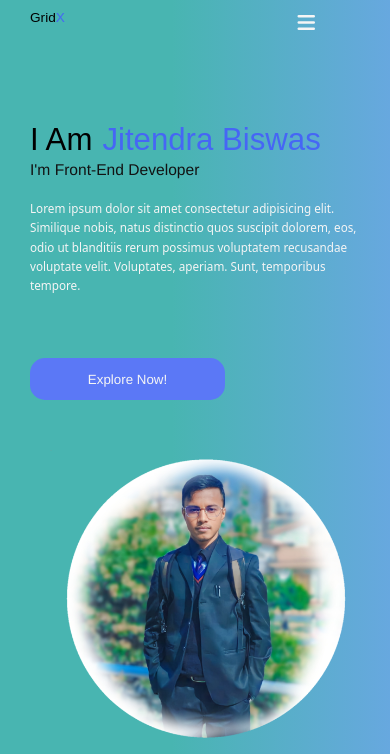
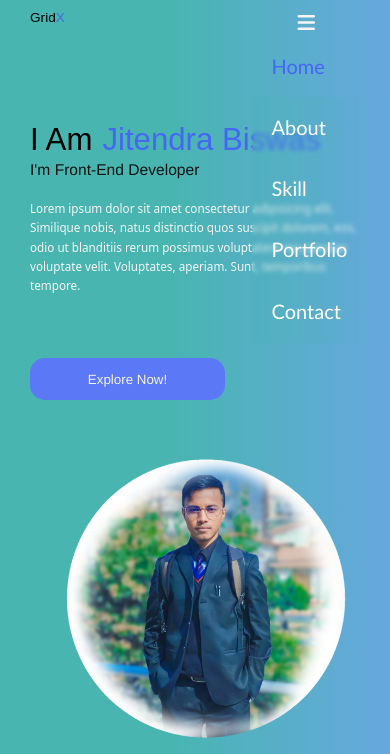
Before and after one commit to jitendra-biswas/Portfolo-site, a plain HTML site: page index.html in a window 390 px wide. Both pictures are taken after a click on the button 306 px from the left and 23 px from the top of the page. Shown: the top 754 px of the page. Drawn offline with Linux system fonts and the light colour scheme.

Commit message:
first commit

```diff
--- a/home.css
+++ b/home.css
@@ -6,14 +6,15 @@
 
 }
 main{
-    background-color: #d3c2ba;
+    background-color: #c2b8b6;
+    position: relative;
 }
 nav{
     height: 75px;
     display: flex;
     align-items: center;
     padding: 0px 100px;
-    background-color: #d3c2ba;
+    background-color: #c2b8b6;
     justify-content: space-between;
 
 }
@@ -41,9 +42,10 @@ nav .logo h2{
 }
 
 
-nav .elements{
+nav .elements .elem{
     display: flex;
     gap: 5vw;
+    list-style: none;
 }
 
 nav .elements a{
@@ -66,6 +68,34 @@ nav .elements #bar{
     display: none;
 }
 
+.side-nav{
+    position: absolute;
+    line-height: 10vh;
+    width: 150px;
+    background: rgba(72, 181, 177, 0.214);
+    background: linear-gradient(90deg, rgba(72, 181, 177, 0.185) 44%, rgba(103, 167, 223, 0.234) 100%);
+    backdrop-filter: blur(2px);
+    display: flex;
+    flex-direction: column;
+    margin-left: 64.5vw;
+
+}
+
+.side-nav a{
+    font-size: 20px;
+    text-decoration: none;
+    font-family: 'Gill Sans', 'Gill Sans MT', Calibri, 'Trebuchet MS', sans-serif;
+    color: white;
+}
+
+.side-nav{
+    display: none;
+}
+
+.side-nav a:hover{
+    color:#5b78f6
+}
+
 section{
     display: flex;
 }
@@ -73,7 +103,7 @@ section{
 .content1{
     height: 80vh;
     width: 50vw;
-    background-color: #d3c2ba;
+    background-color: #c2b8b6;
     display: flex;
     justify-content: center;
     flex-direction: column;
@@ -152,17 +182,22 @@ button:hover{
     height: 80vh;
     width: 40vw;
     margin-left: 10vw;
-    background-color:#d3c2ba;
+    background-color:#c2b8b6;
     display: flex;
     justify-content: center;
     align-items: center;
 }
 
-.content2 img{
-    margin-top: 5.3vh;
-    width: 30vw;
-  filter: drop-shadow( 10px 20px 55px #582307);
-  border-radius: 25px;
+.content2{
+    width: 600px;
+    height: 600px;
+    background-image: url(anish.png);
+    background-size: 410px;
+    background-repeat: no-repeat;
+    background-position-y: -20px;
+    background-position-x: 50px;
+    margin-top: 1vh;
+    border-radius: 50%;
 
 
 }
@@ -243,6 +278,9 @@ button:hover{
         background: rgb(72,181,177);
         background: linear-gradient(90deg, rgba(72,181,177,1) 44%, rgba(103,168,223,1) 100%);
         justify-content: space-between;
+        align-items: flex-start;
+        margin-bottom: 5vh;
+
 
     }
 
@@ -250,6 +288,62 @@ button:hover{
         font-size: 3.5vmin;
         font-family:Arial, Helvetica, sans-serif;
         font-weight: 500;
+        margin-top: 10px;
+    }
+
+    nav .elements{
+        display: flex;
+        width: auto;
+        margin-top: -50px;
+
+        align-items: flex-end;
+
+        padding: 10px 45px;
+
+    }
+
+    nav .elements button{
+        width: auto;
+        font-size: 20px;
+        background-color: transparent;
+    }
+
+    nav .elements .elem{
+       display: none;
+        flex-direction: column;
+    }
+
+    nav .elements .elem a{
+        color: white;
+        list-style: none;
+    }
+
+    .side-nav ul{
+        display: flex;
+        margin-top: -60px;
+        list-style: none;
+        flex-direction: column;
+        line-height: 7vh;
+    }
+
+    .side-nav a{
+        padding: 10px 20px;
+    }
+
+    .side-nav{
+        display: none;
+    }
+
+    .elements a{
+        display: none;
+    }
+
+    nav .elements #bar{
+        display: block;
+    }
+
+    nav{
+        padding: 0px 30px;
     }
 
     .color{
@@ -297,18 +391,6 @@ button:hover{
 
     .content2{
         display: none;
-    }
-
-    .elements a{
-        display: none;
-    }
-
-    nav .elements #bar{
-        display: block;
-    }
-
-    nav{
-        padding: 0px 30px;
     }
 
     .content1 p{
@@ -363,7 +445,7 @@ button:hover{
     }
 
     .footer a{
-        margin-top: 100px;
+        margin-top: 50px;
     }
 
     .footer .logo h2{
--- a/index.html
+++ b/index.html
@@ -19,17 +19,28 @@
                         <i class="fa-solid fa-bars"></i>
                     </button>
                 </div>
-                <div class="elem">
-                <a href="home.html" id="home">Home</a>
-                <a href="about.html">About</a>
-                <a href="#">Skill</a>
-                <a href="#">Portfolio</a>
-                <a href="contact.html">Contact</a>
-                </div>
+
+                <ul class="elem">
+                   <li><a href="home.html" id="home">Home</a></li>
+                   <li> <a href="about.html">About</a></li>
+                   <li><a href="#">Skill</a></li>
+                   <li><a href="#">Portfolio</a></li>
+                   <li><a href="contact.html">Contact</a></li>
+                <ul>
 
 
             </div>
         </nav>
+
+       <div class="side-nav">
+        <ul>
+            <li><a href="home.html" id="home">Home</a></li>
+            <li> <a href="about.html">About</a></li>
+            <li><a href="#">Skill</a></li>
+            <li><a href="#">Portfolio</a></li>
+            <li><a href="contact.html">Contact</a></li>
+        </ul>
+       </div>
 
         <section>
             <div class="content1"><h3>I Am <div class="color2">Jitendra Biswas</div></h3>
@@ -70,13 +81,6 @@
         </footer>
     </main>
 
-    <script>
-        var bar = document.querySelector(".elem")
-        var btn = document.querySelector("#bar")
-        btn.addEventListener("click", function(){
-        bar.style.display = "block"
-        console.log("visible")
-        })
-    </script>
+    <script src="script.js"></script>
 </body>
 </html>
--- /dev/null
+++ b/script.js
@@ -0,0 +1,15 @@
+var side = document.querySelector(".side-nav")
+var btn = document.querySelector("#bar")
+var check = 0
+btn.addEventListener("click",function(){
+  if(check == 0){
+    side.style.display = "block"
+    console.log("hellow")
+    check = 1
+  }
+  else{
+    side.style.display = "none"
+    console.log("hellow")
+    check = 0
+  }
+})
--- a/style.css
+++ b/style.css
@@ -7,6 +7,7 @@
 }
 main{
     background-color: #c2b8b6;
+    position: relative;
 }
 nav{
     height: 75px;
@@ -44,6 +45,7 @@ nav .logo h2{
 nav .elements .elem{
     display: flex;
     gap: 5vw;
+    list-style: none;
 }
 
 nav .elements a{
@@ -64,6 +66,34 @@ nav .elements a:hover{
 
 nav .elements #bar{
     display: none;
+}
+
+.side-nav{
+    position: absolute;
+    line-height: 10vh;
+    width: 150px;
+    background: rgba(72, 181, 177, 0.214);
+    background: linear-gradient(90deg, rgba(72, 181, 177, 0.185) 44%, rgba(103, 167, 223, 0.234) 100%);
+    backdrop-filter: blur(2px);
+    display: flex;
+    flex-direction: column;
+    margin-left: 64.5vw;
+
+}
+
+.side-nav a{
+    font-size: 20px;
+    text-decoration: none;
+    font-family: 'Gill Sans', 'Gill Sans MT', Calibri, 'Trebuchet MS', sans-serif;
+    color: white;
+}
+
+.side-nav{
+    display: none;
+}
+
+.side-nav a:hover{
+    color:#5b78f6
 }
 
 section{
@@ -250,7 +280,7 @@ button:hover{
         justify-content: space-between;
         align-items: flex-start;
         margin-bottom: 5vh;
-        overflow: hidden;
+
 
     }
 
@@ -281,12 +311,39 @@ button:hover{
     nav .elements .elem{
        display: none;
         flex-direction: column;
-
-
     }
 
     nav .elements .elem a{
         color: white;
+        list-style: none;
+    }
+
+    .side-nav ul{
+        display: flex;
+        margin-top: -60px;
+        list-style: none;
+        flex-direction: column;
+        line-height: 7vh;
+    }
+
+    .side-nav a{
+        padding: 10px 20px;
+    }
+
+    .side-nav{
+        display: none;
+    }
+
+    .elements a{
+        display: none;
+    }
+
+    nav .elements #bar{
+        display: block;
+    }
+
+    nav{
+        padding: 0px 30px;
     }
 
     .color{
@@ -334,18 +391,6 @@ button:hover{
 
     .content2{
         display: none;
-    }
-
-    .elements a{
-        display: none;
-    }
-
-    nav .elements #bar{
-        display: block;
-    }
-
-    nav{
-        padding: 0px 30px;
     }
 
     .content1 p{
```
Also changed, not shown: about.css (+7 -0 lines), about.html (+18 -9 lines), home.html (+29 -8 lines).
